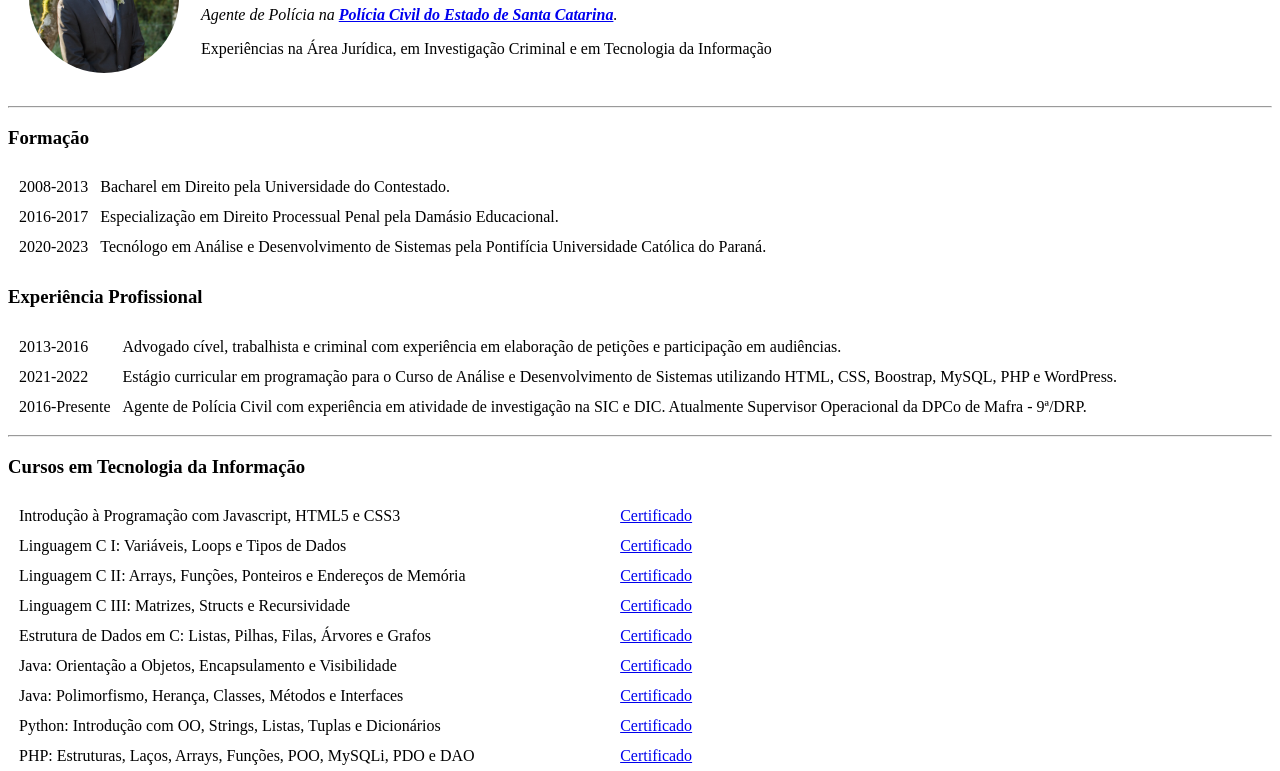
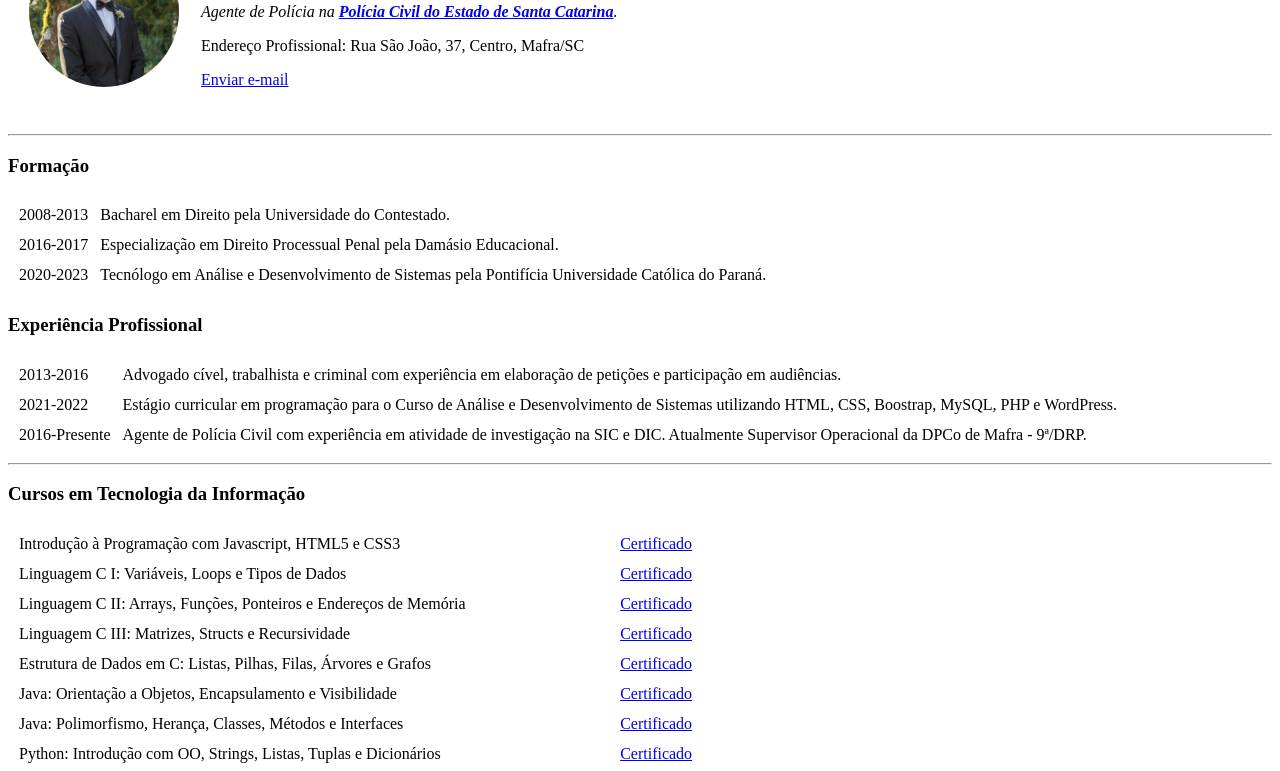
Before and after one commit to rudnikleandro/curriculum, a plain HTML site: page index.html in a window 1280 px wide. Shown: the part 106-877 px from the top of the page. Drawn offline with Linux system fonts and the light colour scheme.

Commit message:
update infos email and address

```diff
--- a/index.html
+++ b/index.html
@@ -12,7 +12,8 @@
         <td><img src="images/leandro.png" width="150px" height="150px" alt="leandro profile picture"></td>
         <td><h1>Leandro Rudnik</h1>
         <p><em>Agente de Polícia na <strong><a href="https://www.pc.sc.gov.br/"> Polícia Civil do Estado de Santa Catarina</a></strong>.</em></p>
-        <p>Experiências na Área Jurídica, em Investigação Criminal e em Tecnologia da Informação</p></td>
+        <p>Endereço Profissional: Rua São João, 37, Centro, Mafra/SC</p>
+        <p><a href="mailto:leandro-rudnik@pc.sc.gov.br">Enviar e-mail</a></p></td>
       </tr>
     </table>
     <hr>
```
